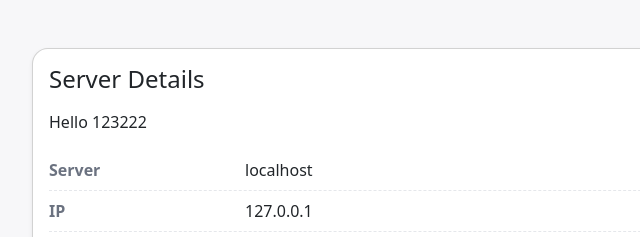
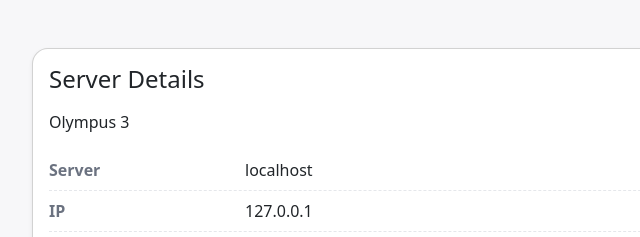
Before and after one commit to olympussonu/oly_push, a plain HTML site: page ot-preview.sad.olympus.co.jp/news/2024/nr00799.html in a window 1280 px wide. Shown: the top 237 px of the page, 240-880 px from the left. Drawn offline with nearby package versions, Linux system fonts and the light colour scheme.

Commit message:
olympussonu - log_id:8410 - Updated files

```diff
--- a/ot-preview.sad.olympus.co.jp/news/2024/nr00799.html
+++ b/ot-preview.sad.olympus.co.jp/news/2024/nr00799.html
@@ -24,7 +24,7 @@
               <h1 class="h4 mb-0">Server Details</h1>
               <span class="badge text-bg-primary">Production</span>
             </div>
-<p>Hello 123222</p>
+<p>Olympus 3</p>
             <!-- Key–Value list -->
             <div class="kv-row">
               <div class="kv-key">Server</div>
```
